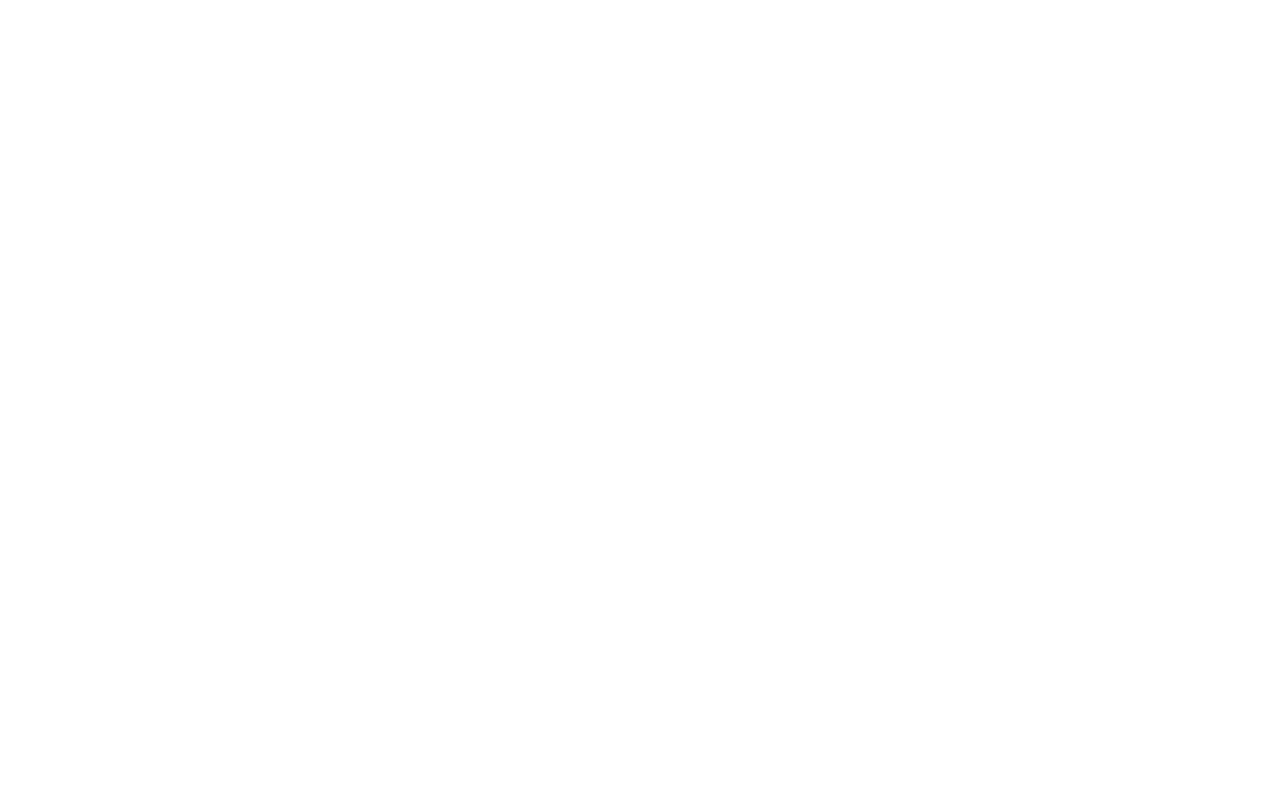
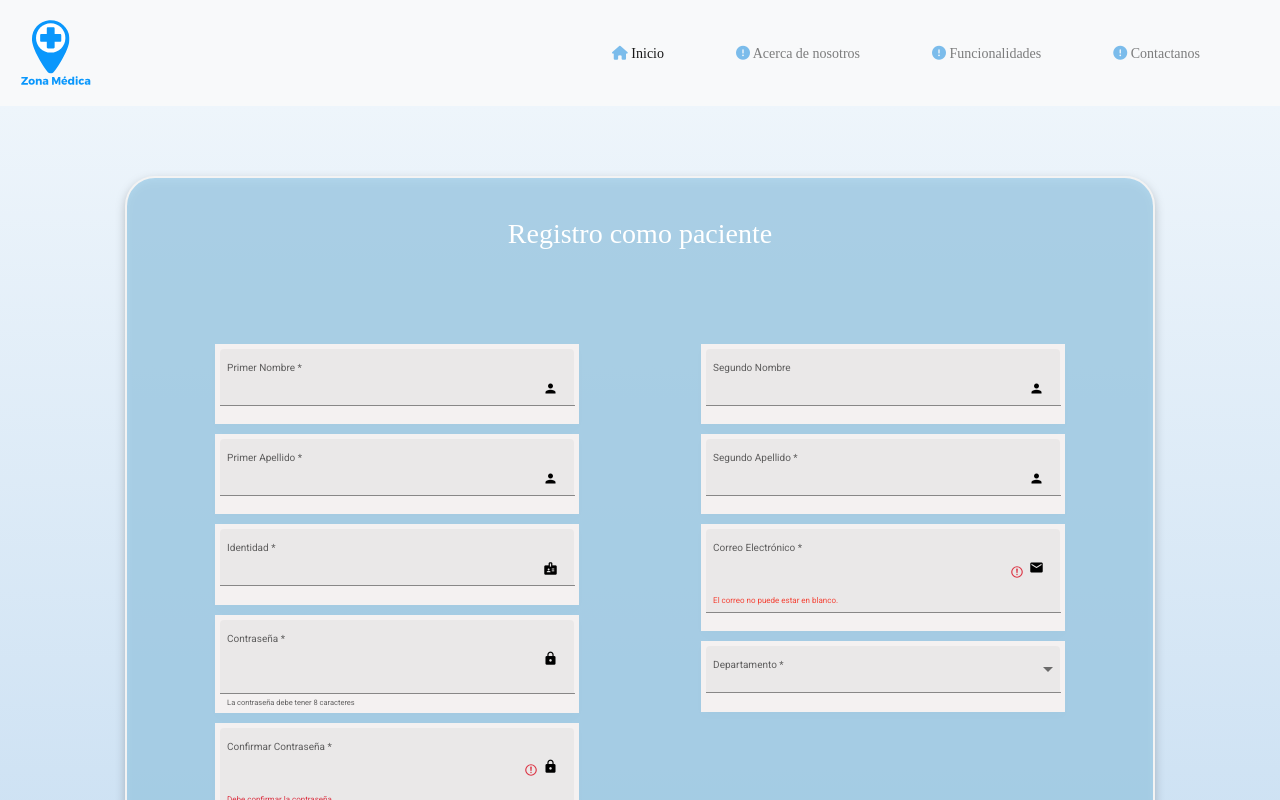
Before and after one commit to KevinBueno03/ZonaMedica-BackEnd, an Angular app in the folder FrontEnd/: page /api/register in a window 1280 px wide. Before the commit this address led to /. Shown: the top 800 px of the page. Built offline with nearby package versions, Linux system fonts and the light colour scheme.

Commit message:
Registrar Usuario Paciente
Esta hecho el registro con la conexion pero sin la validacion que ambas contraseñas coincidan.

```diff
--- a/FrontEnd/src/app/app-routing.module.ts
+++ b/FrontEnd/src/app/app-routing.module.ts
@@ -7,7 +7,7 @@
 
 const routes: Routes = [
   { path: '', component: BienvenidaComponent},
-  { path: 'registar-usuario', component: FormularioRegistroUsuarioComponent},
+  { path: 'api/register', component: FormularioRegistroUsuarioComponent},
   { path: 'contactanos', component: ContactanosPageComponent},
   { path: 'acerca-nosotros', component: AcercaDeNosotrosComponent},
   { path: 'formulario-usuario', component: FormularioRegistroUsuarioComponent}
--- a/FrontEnd/src/app/components/bienvenida/bienvenida.component.html
+++ b/FrontEnd/src/app/components/bienvenida/bienvenida.component.html
@@ -36,6 +36,7 @@
               <div #paciente="ngbCollapse" [(ngbCollapse)]="isCollapsedP">
                 <div class="card cardP">
                   <div class="card-body">
+                    <form action="">
                     <mat-form-field class="example-full-width input" appearance="fill">
                       <mat-label>Email</mat-label>
                       <input type="email" matInput placeholder="Ejemplo: sofia@gmail.com" ngModel name="correo" email
@@ -56,6 +57,7 @@
                       (click)="sweetAlertSuccess()">
                       Iniciar Sesión
                     </button>
+                  </form>
                   </div>
                 </div>
               </div>
--- a/FrontEnd/src/app/components/formulario-registro-usuario/formulario-registro-usuario.component.html
+++ b/FrontEnd/src/app/components/formulario-registro-usuario/formulario-registro-usuario.component.html
@@ -15,29 +15,29 @@
           <div class="col col-6" style="margin-top: 5em;">
             <mat-form-field class="example-full-width input" appearance="fill">
               <mat-label>Primer Nombre</mat-label>
-              <input matInput placeholder="Ingresa tu primer nombre" type="text" name="p_nombre" formControlName="p_nombre" [ngClass]="{ 'is-invalid': submitted && f.p_nombre.errors }" required/><br>
-              <div *ngIf="submitted && f.p_nombre.errors" class="invalid-feedback">
-                <div *ngIf="f.p_nombre.errors.required">Debe escribir el primer nombre.</div>
+              <input matInput placeholder="Ingresa tu primer nombre" type="text" name="firstName" formControlName="firstName" [ngClass]="{ 'is-invalid': submitted && f.firstName.errors }" required/><br>
+              <div *ngIf="submitted && f.firstName.errors" class="invalid-feedback">
+                <div *ngIf="f.firstName.errors.required">Debe escribir el primer nombre.</div>
               </div>
               <mat-icon matSuffix>person</mat-icon>
             </mat-form-field>
 
             <mat-form-field class="example-full-width input" appearance="fill">
               <mat-label>Primer Apellido</mat-label>
-              <input matInput placeholder="Ingresa tu primer apellido" type="text" name="p_apellido" formControlName="p_apellido"
-              [ngClass]="{ 'is-invalid': submitted && f.p_apellido.errors }" required/><br>
-              <div *ngIf="submitted && f.p_apellido.errors" class="invalid-feedback">
-                <div *ngIf="f.p_apellido.errors.required">Debe escribir el primer apellido.</div>
+              <input matInput placeholder="Ingresa tu primer apellido" type="text" name="firstLastName" formControlName="firstLastName"
+              [ngClass]="{ 'is-invalid': submitted && f.firstLastName.errors }" required/><br>
+              <div *ngIf="submitted && f.firstLastName.errors" class="invalid-feedback">
+                <div *ngIf="f.firstLastName.errors.required">Debe escribir el primer apellido.</div>
               </div>
               <mat-icon matSuffix>person</mat-icon>
             </mat-form-field>
 
             <mat-form-field class="example-full-width input" appearance="fill">
               <mat-label>Identidad</mat-label>
-              <input matInput placeholder="Ingresa tu identidad" type="text" name="identidad" formControlName="identidad"
-              [ngClass]="{ 'is-invalid': submitted && f.identidad.errors }" required/><br>
-              <div *ngIf="submitted && f.identidad.errors" class="invalid-feedback">
-                <div *ngIf="f.identidad.errors.required">Debe escribir la identidad.</div>
+              <input matInput placeholder="Ingresa tu identidad" type="text" name="hn_id" formControlName="hn_id"
+              [ngClass]="{ 'is-invalid': submitted && f.hn_id.errors }" required/><br>
+              <div *ngIf="submitted && f.hn_id.errors" class="invalid-feedback">
+                <div *ngIf="f.hn_id.errors.required">Debe escribir la identidad.</div>
               </div>
               <mat-icon matSuffix>badge</mat-icon>
             </mat-form-field>
@@ -69,16 +69,16 @@
           <div class="col col-6" style="margin-top: 5em;">
             <mat-form-field class="example-full-width input" appearance="fill">
               <mat-label>Segundo Nombre</mat-label>
-              <input matInput placeholder="Ingresa tu segundo nombre" />
+              <input matInput placeholder="Ingresa tu segundo nombre" formControlName="secondName"/>
               <mat-icon matSuffix>person</mat-icon>
             </mat-form-field>
 
             <mat-form-field class="example-full-width input" appearance="fill">
               <mat-label>Segundo Apellido</mat-label>
-              <input matInput placeholder="Ingresa tu segundo apellido" type="text" name="s_apellido" formControlName="s_apellido"
-              [ngClass]="{ 'is-invalid': submitted && f.s_apellido.errors }" required/><br>
-              <div *ngIf="submitted && f.s_apellido.errors" class="invalid-feedback">
-                <div *ngIf="f.s_apellido.errors.required">Debe escribir el segundo apellido.</div>
+              <input matInput placeholder="Ingresa tu segundo apellido" type="text" name="secondLastName" formControlName="secondLastName"
+              [ngClass]="{ 'is-invalid': submitted && f.secondLastName.errors }" required/><br>
+              <div *ngIf="submitted && f.secondLastName.errors" class="invalid-feedback">
+                <div *ngIf="f.secondLastName.errors.required">Debe escribir el segundo apellido.</div>
               </div>
               <mat-icon matSuffix>person</mat-icon>
 
@@ -87,26 +87,26 @@
 
             <mat-form-field class="example-full-width input" appearance="fill">
               <mat-label>Correo Electrónico</mat-label>
-              <input matInput type="email" placeholder="Ejem. sofia@gmail.com" formControlName="correo" style="width: 28em;" class="form-control"
-              [ngClass]="{ 'is-invalid':f.correo.errors }" required/>
-              <div *ngIf="f.correo.errors" class="invalid-feedback">
-                <mat-error *ngIf="f.correo.errors.required">El correo no puede estar en blanco.</mat-error>
-                <!--<div *ngIf="f.correo.errors.required">Escriba un correo Electrónico</div>-->
-                <div *ngIf="f.correo.errors.email">Ingrese un correo válido.</div>
+              <input matInput type="email" placeholder="Ejem. sofia@gmail.com" formControlName="email" style="width: 28em;" class="form-control"
+              [ngClass]="{ 'is-invalid':f.email.errors }" required/>
+              <div *ngIf="f.email.errors" class="invalid-feedback">
+                <mat-error *ngIf="f.email.errors.required">El correo no puede estar en blanco.</mat-error>
+                <!--<div *ngIf="f.email.errors.required">Escriba un email Electrónico</div>-->
+                <div *ngIf="f.email.errors.email">Ingrese un correo válido.</div>
               </div>
               <mat-icon matSuffix>email</mat-icon>
             </mat-form-field>
-
+<!--
             <mat-form-field class="example-full-width input" appearance="fill">
               <mat-label>Teléfono</mat-label>
               <span matPrefix>+504 &nbsp;</span>
-              <input type="tel" matInput placeholder="8921-3037" />
+              <input type="tel" matInput placeholder="8921-3037" formControlName="telephone"/>
               <mat-icon matSuffix>call</mat-icon>
             </mat-form-field>
-
+-->
             <mat-form-field class="input" appearance="fill">
               <mat-label>Departamento</mat-label>
-              <select matNativeControl required>
+              <select matNativeControl required formControlName="department">
                 <option value="Comayagua">Comayagua</option>
                 <option value="Tegucigalpa">Tegucigalpa</option>
                 <option value="San Pedro Sula">San Pedro Sula</option>
@@ -142,7 +142,7 @@
 
 
         <div class="col col-12 align-content-center">
-          <button id="boton" mat-raised-button color="primary" type="submit" [disabled]=reactiveForm.invalid>
+          <button id="boton" mat-raised-button color="primary" type="submit" [disabled]=reactiveForm.invalid (click)="registrarUsuario()">
             <mat-icon>send</mat-icon> Registrarme
           </button>
         </div>
--- a/FrontEnd/src/app/components/formulario-registro-usuario/formulario-registro-usuario.component.ts
+++ b/FrontEnd/src/app/components/formulario-registro-usuario/formulario-registro-usuario.component.ts
@@ -3,6 +3,9 @@
 import { NgbModal, ModalDismissReasons } from '@ng-bootstrap/ng-bootstrap';
 import { FormBuilder, Validators, FormGroup, AbstractControl, NgForm, FormControl } from '@angular/forms';
 import { FormsModule, ReactiveFormsModule } from '@angular/forms';
+import { UserService } from '../../user.service';
+import { Router, Routes } from '@angular/router';
+
 
 @Component({
   selector: 'app-formulario-registro-usuario',
@@ -11,15 +14,36 @@
 })
 export class FormularioRegistroUsuarioComponent implements OnInit {
 
-  reactiveForm: FormGroup;
+
   closeResult = '';
+  //rutas: Routes[];
+
+  reactiveForm: FormGroup = new FormGroup({
+    firstName: new FormControl('', Validators.required),
+    firstLastName: new FormControl('', Validators.required),
+    secondName: new FormControl(''),
+    secondLastName: new FormControl('', Validators.required),
+    hn_id: new FormControl('', Validators.required),
+    department: new FormControl(''),
+    email: new FormControl('', [Validators.required, Validators.email]),
+    terminos: new FormControl('', Validators.required),
+    politicas: new FormControl('', Validators.required),
+    password: new FormControl('', Validators.required),
+    confirmPassword: new FormControl('', Validators.required)
+  })
+
+  constructor(private _router: Router, private _userService: UserService) { }
+  /*
+
     constructor(private formBuilder: FormBuilder) {
       this.reactiveForm = this.formBuilder.group({
-      p_nombre: new FormControl('', Validators.required),
-      p_apellido: new FormControl('', Validators.required),
-      s_apellido: new FormControl('', Validators.required),
-      identidad: new FormControl('', Validators.required),
-      correo: new FormControl('',[Validators.required, Validators.email]),
+        firstName: new FormControl('', Validators.required),
+        firstLastName: new FormControl('', Validators.required),
+        secondName: new FormControl(''),
+        secondLastName: new FormControl('', Validators.required),
+        hn_id: new FormControl('', Validators.required),
+        department: new FormControl(''),
+        email: new FormControl('',[Validators.required, Validators.email]),
         terminos: new FormControl('', Validators.required),
         politicas: new FormControl('',Validators.required),
         password: new FormControl('', Validators.required),
@@ -28,11 +52,14 @@
         validators: this.MustMatch('password', 'confirmPassword')
       });
     }
+  */
+
 
   submitted: boolean = false;
   get f() {
     return this.reactiveForm.controls;
   }
+
   MustMatch(controlName: string, matchingControlName: string) {
     return (formGroup: FormGroup) => {
       const control = formGroup.controls[controlName];
@@ -77,4 +104,23 @@
     Swal.fire('¡Upps!', 'Algo no ha salido como lo esperabamos.', 'error');
   }
 
+  /*
+  limpiarFormulario(){
+    firstName='';
   }
+  */
+
+  registrarUsuario() {
+    if (!this.reactiveForm.valid && (this.reactiveForm.controls.password.value != this.reactiveForm.controls.confirmPassword.value)) {
+      console.log('Formulario Invalido');
+      return;
+    }
+    this._userService.registrar(JSON.stringify(this.reactiveForm.value))
+      .subscribe(
+        data => { console.log(data); this._router.navigate(['/']); this.sweetAlertSuccess() },
+        error => {console.log(error); this.sweetAlertError()}
+      )
+    console.log(JSON.stringify(this.reactiveForm.value));
+  }
+
+}
```
Also changed, not shown: FrontEnd/src/app/app.module.ts (+5 -2 lines), FrontEnd/src/app/user.service.ts (added, +18 -0 lines), 1 other file (tests, documents, lock files or other folders). Lines whose indentation alone changed are shown as unchanged.
